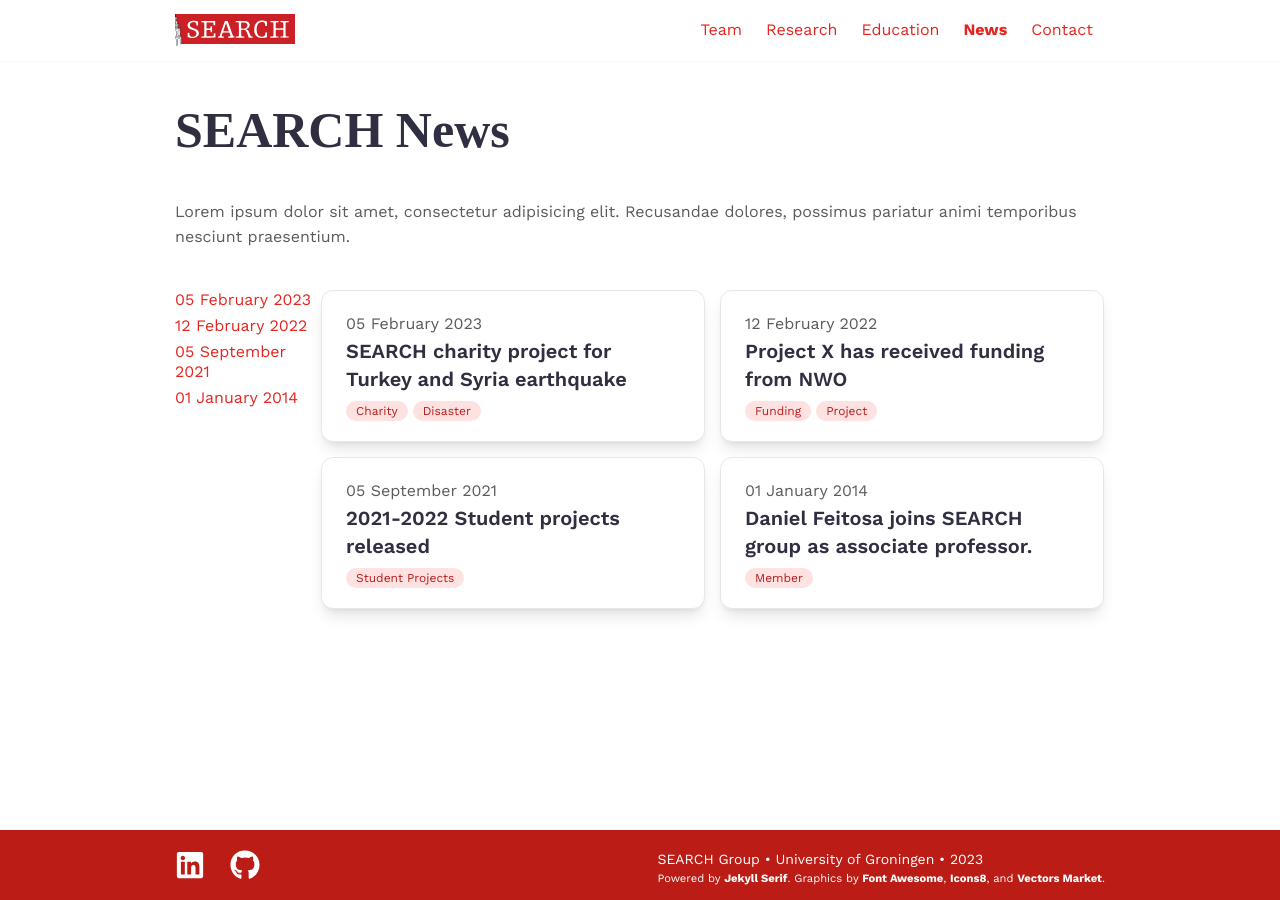
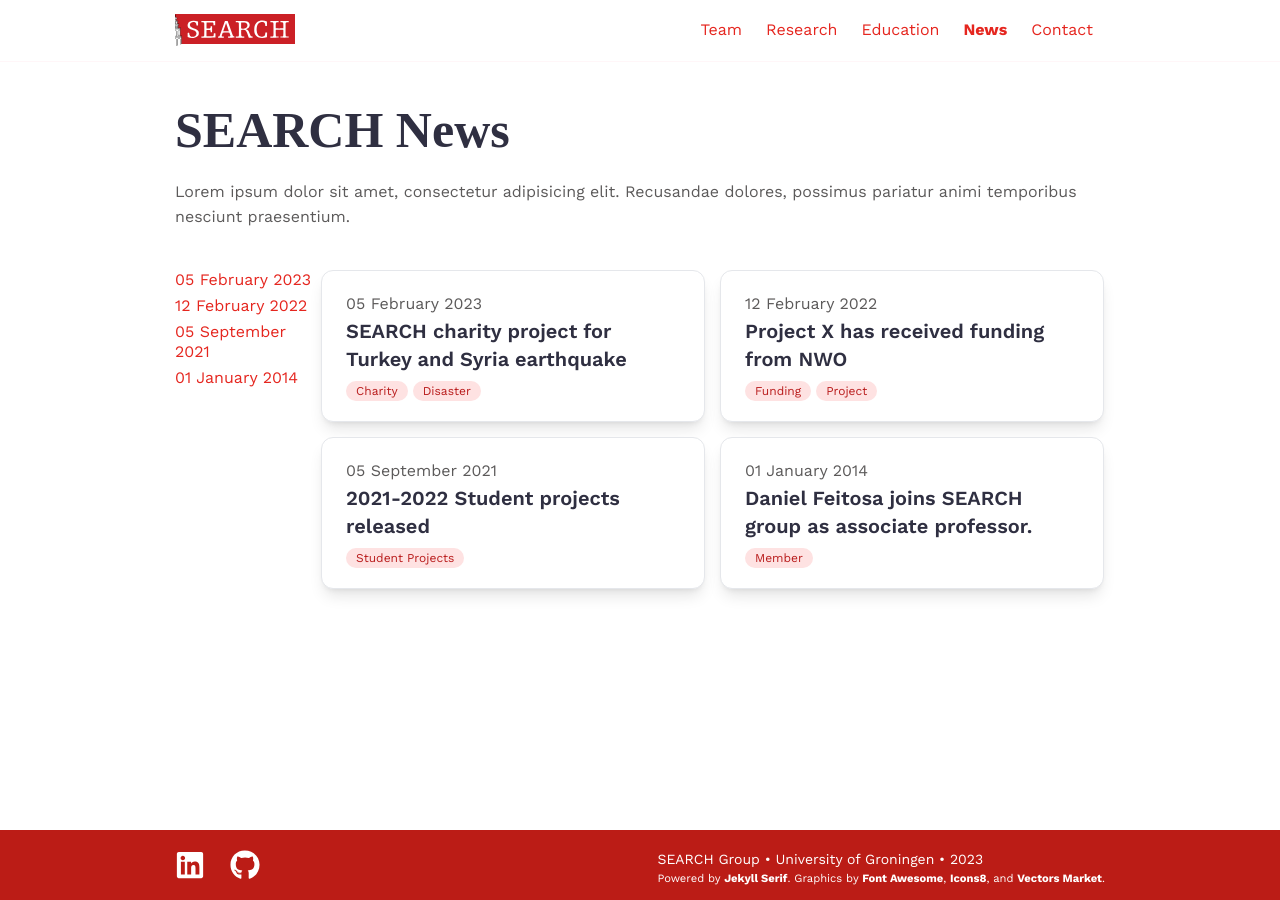
Before and after one commit to search-rug/search-rug.github.io, a Jekyll site: the page built from news.md, in a window 1280 px wide. Built offline with Jekyll 4.4.1, drawn with Linux system fonts in a browser that asks for light colours; some web fonts are replaced.

Commit message:
refactor: remove extra space margin

```diff
--- a/_layouts/news.html
+++ b/_layouts/news.html
@@ -5,7 +5,7 @@ bodyClass: "page-news"
 
 <div class="container pb-6 pt-6 pt-md-10 pb-md-10">
   <h1 class="title">{{page.title}}</h1>
-  <div class="content mt-4">
+  <div class="content">
     {{ content }}
   </div>
   <div class="d-flex news-feed justify-content-between mt-4">
```
